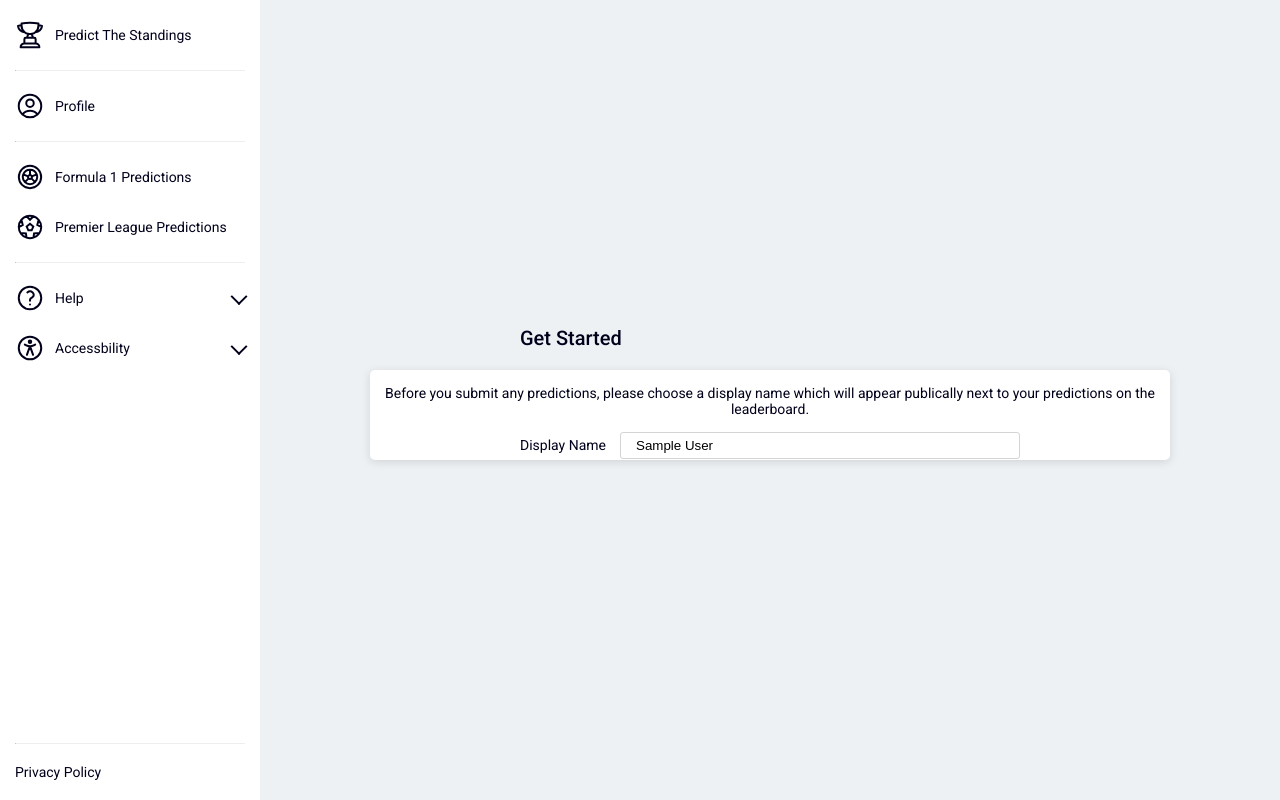
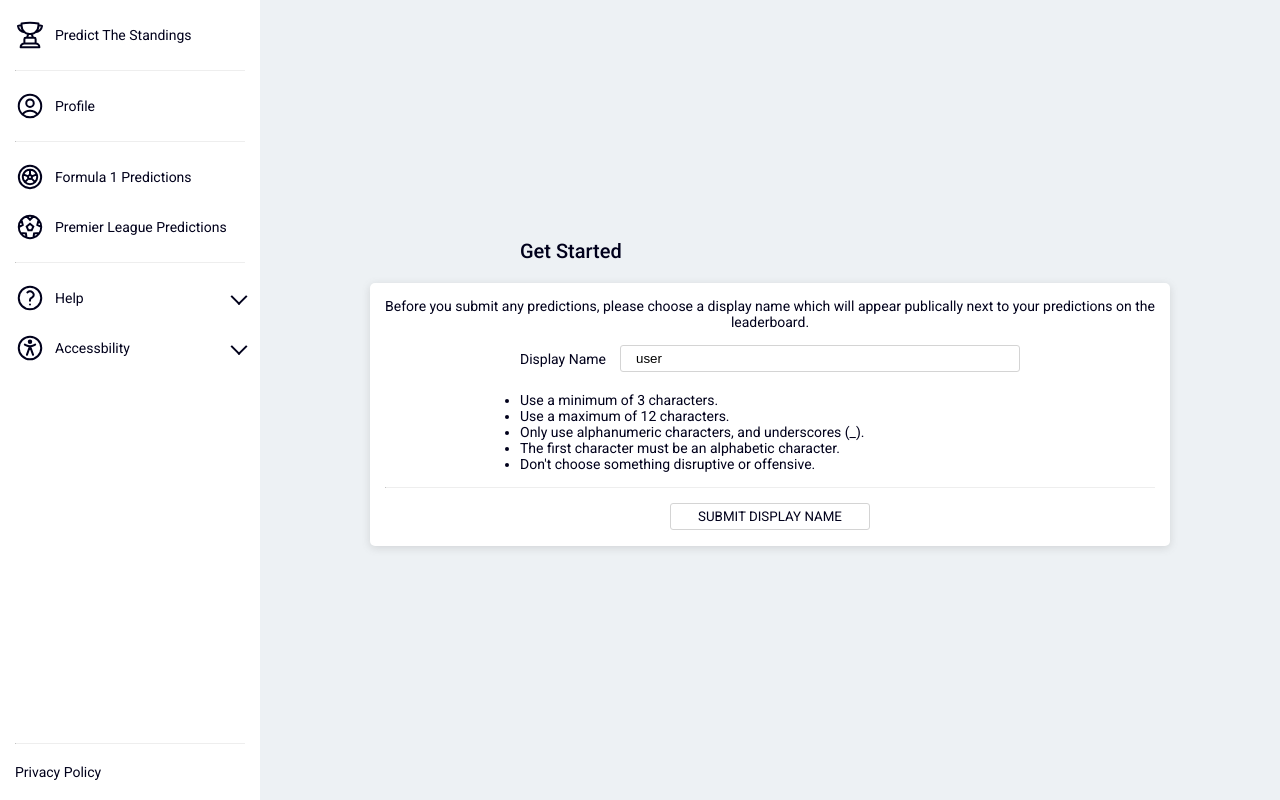
Before and after one commit to davidwillprice/predict-the-standings, a Next.js app: page /get-started in a window 1280 px wide. Built offline with nearby package versions, Linux system fonts and the light colour scheme; no server answers; sample sign-in values are in the browser's storage.

Commit message:
Make forms more modular

```diff
--- a/app/get-started/page.tsx
+++ b/app/get-started/page.tsx
@@ -5,10 +5,7 @@ import { authOptions } from "@lib/auth";
 
 import { Panel } from "@components/panels/panel";
 import { PanelHeading } from "@components/panels/panel-heading";
-
-import styles from "@styles/account.module.scss";
-
-/**@todo Add ability to change display name, but limit changes to once a day or something to save DB calls */
+import { GetStartedForm } from "@components/form/get-started";
 
 export default async function ProfilePage() {
   const session = await getServerSession(authOptions);
@@ -19,17 +16,9 @@ export default async function ProfilePage() {
   const name = session?.user?.name as string;
   const email = session?.user?.email;
 
-  /**@todo If they are a Google user, have a display name field placeholder equal to the first part of their email address like davidwillprice*/
-  /**@todo Add front end and back end validation on the new display name*/
-  /**@todo Minimum characters 3?*/
-  /**@todo Max characters 12?*/
-  /**@todo Only contain alphanumeric characters, and underscores (_)*/
-  /**@todo The first character of the username must be an alphabetic character*/
-  /**@todo Must not already exist*/
-  /**@todo Don't pick something disruptive or offensive*/
-  /**@todo Sanitise data on front and back end*/
-  /**@todo If they haven't submitted a valid display name, redirect them from the prediction pages until they have*/
-  /**@todo Better warning about the risks of submitting personal information*/
+  /**If the Next Auth gave an email address, use the first part of that as a suggested display name. Else use the user's name as Reddit provides their Reddit username there */
+  const initialDisplayName = email ? email.slice(0, email.indexOf("@")) : name;
+
   return (
     <>
       <PanelHeading>
@@ -40,12 +29,7 @@ export default async function ProfilePage() {
           Before you submit any predictions, please choose a display name which
           will appear publically next to your predictions on the leaderboard.
         </p>
-        <div className={styles.account}>
-          <div className={styles.input_container}>
-            <label htmlFor="name">Display Name</label>
-            <input id="name" type="name" name="name" value={name} />
-          </div>
-        </div>
+        <GetStartedForm initialDisplayName={initialDisplayName} />
         {/**@todo Once they've submitted a value display name, show links to currently running competitions, other have a message of something like 'Come back soon' */}
       </Panel>
     </>
--- a/src/ui/styles/account.module.scss
+++ b/src/ui/components/form/form.module.scss
@@ -1,9 +1,9 @@
 @import "@styles/sass-variables.scss";
 
-.account {
+.form {
   width: 100%;
   max-width: 500px;
-  margin: 0 auto;
+  margin: 0 auto 15px;
   input {
     width: calc(100% - 100px);
     border: 1px #d4d4d4 solid;
@@ -18,10 +18,17 @@
   display: flex;
   align-items: center;
   justify-content: space-between;
+  margin-bottom: 10px;
+}
+.rules {
+  text-align: left;
+}
+.formBtns {
+  margin-top: 15px;
 }
 
 @media (max-width: $mobile-menu-breakpoint) {
-  .account {
+  .form {
     max-width: 300px;
     input {
       width: 100%;
--- /dev/null
+++ b/src/ui/components/form/get-started.tsx
@@ -0,0 +1,52 @@
+"use client";
+
+import { Button } from "@components/button/button";
+
+import styles from "@components/form/form.module.scss";
+
+interface Props {
+  initialDisplayName: string;
+}
+
+export const GetStartedForm = ({ initialDisplayName }: Props) => {
+  const submissionHandler = () => {
+    console.log("Test");
+  };
+  /**@todo If they are a Google user, have a display name field placeholder equal to the first part of their email address like davidwillprice*/
+  /**@todo Add front end and back end validation on the new display name*/
+  /**@todo Minimum characters 3?*/
+  /**@todo Max characters 12?*/
+  /**@todo Only contain alphanumeric characters, and underscores (_)*/
+  /**@todo The first character of the username must be an alphabetic character*/
+  /**@todo Must not already exist*/
+  /**@todo Don't pick something disruptive or offensive*/
+  /**@todo Sanitise data on front and back end*/
+  /**@todo If they haven't submitted a valid display name, redirect them from the prediction pages until they have*/
+  /**@todo Better warning about the risks of submitting personal information?*/
+  return (
+    <>
+      <form className={styles.form}>
+        <div className={styles.input_container}>
+          <label htmlFor="displayName">Display Name</label>
+          <input
+            id="displayName"
+            type="displayName"
+            name="displayName"
+            value={initialDisplayName}
+          />
+        </div>
+        <ul className={styles.rules}>
+          <li>Use a minimum of 3 characters.</li>
+          <li>Use a maximum of 12 characters.</li>
+          <li>Only use alphanumeric characters, and underscores (_).</li>
+          <li>The first character must be an alphabetic character.</li>
+          <li>Don&apos;t choose something disruptive or offensive.</li>
+        </ul>
+      </form>
+      <hr />
+      <div className={styles.formBtns}>
+        <Button onClick={submissionHandler}>Submit Display Name</Button>{" "}
+      </div>
+    </>
+  );
+};
```
Also changed, not shown: app/profile/page.tsx (+6 -6 lines).
